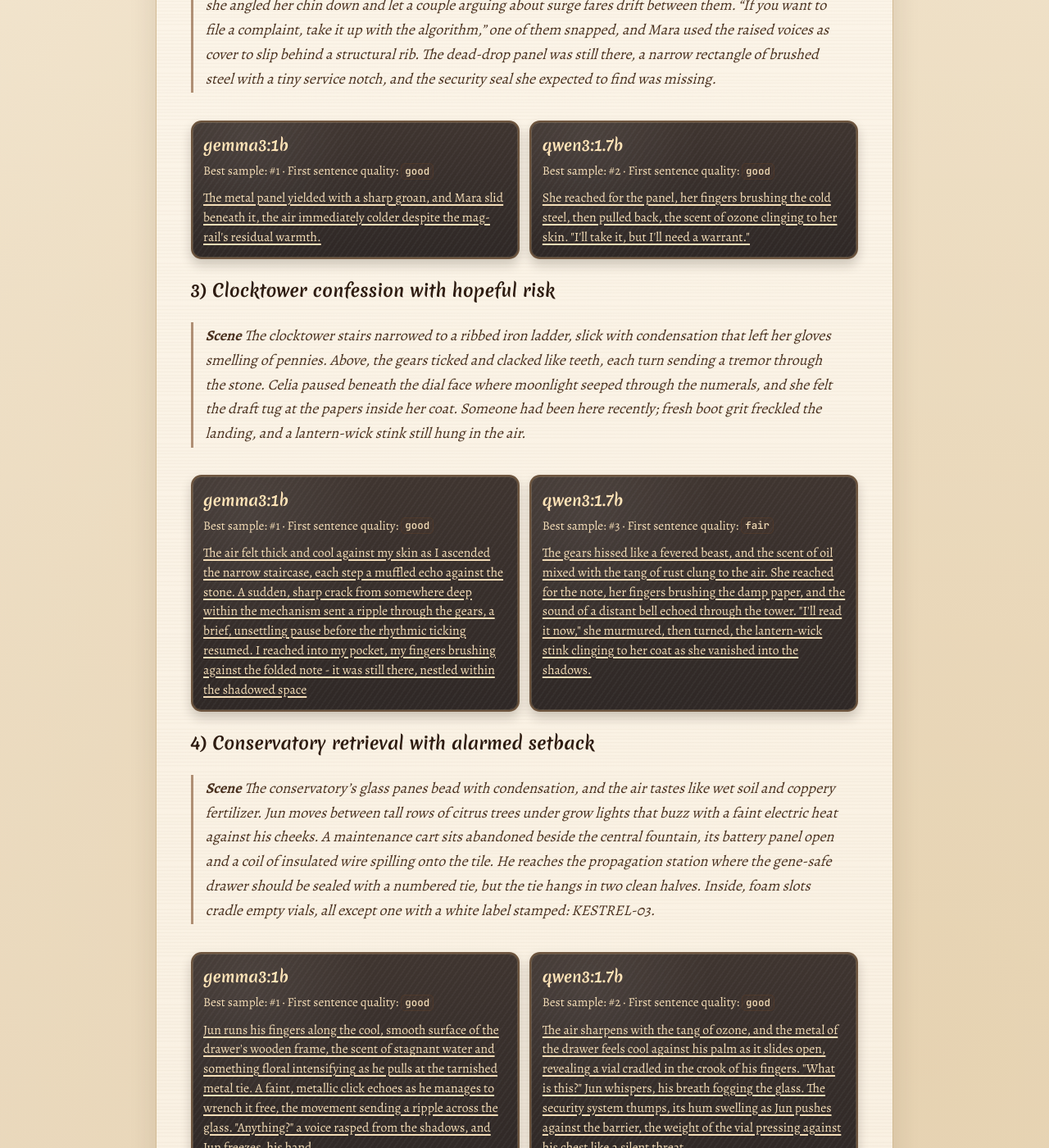
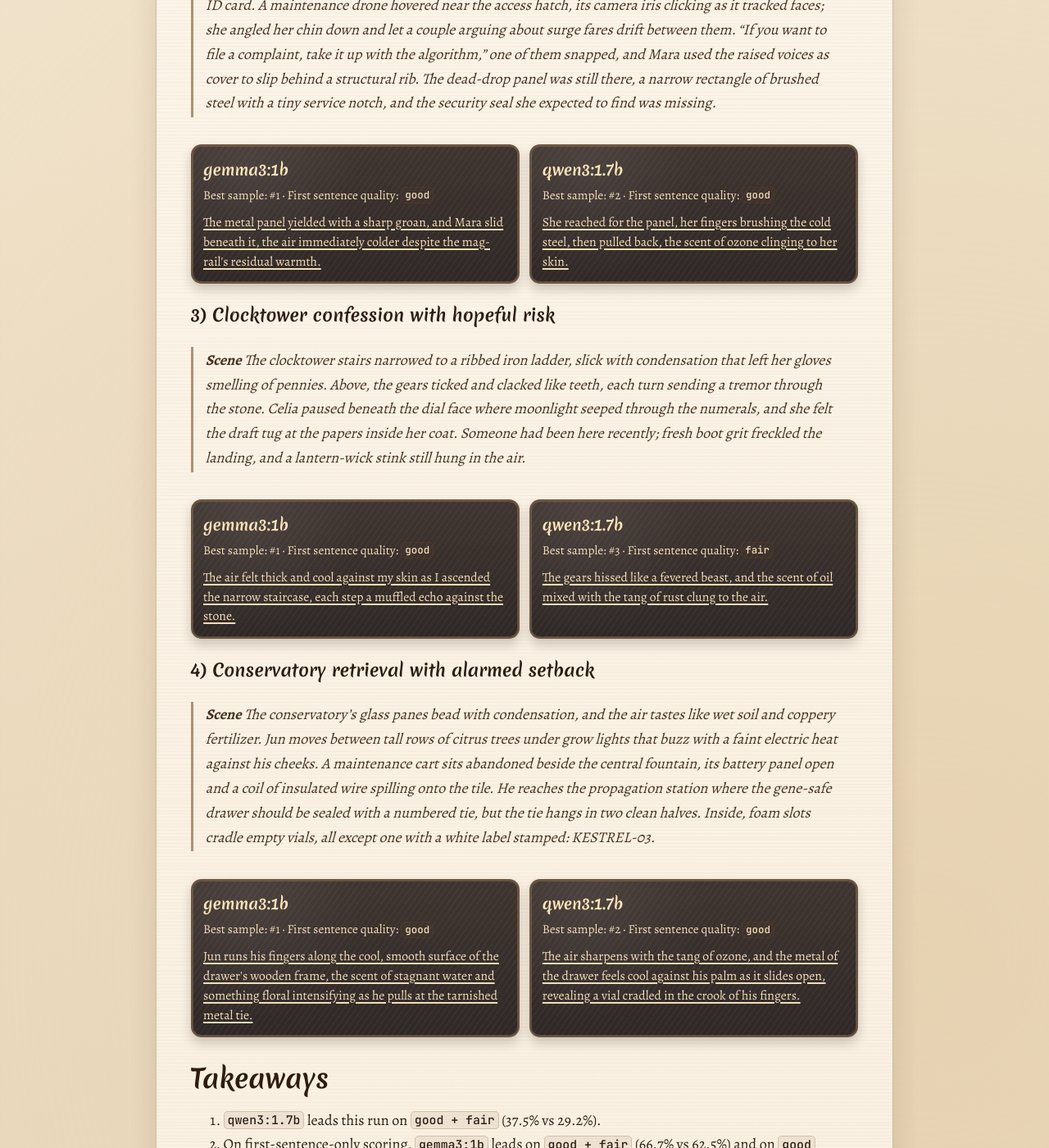
Before and after one commit to tkellehe/tkellehe.github.io, a Jekyll site: the page built from _posts/2026-02-23-writing-experiment-gemma3-1b-vs-qwen3-1-7b.md, in a window 1280 px wide and 1400 px high, scrolled down 3701 px. Shown: the whole window at 82% size. Built offline with Jekyll 4.4.1, drawn with Linux system fonts in a browser that asks for light colours; some of the changed text lies outside the part shown.

Commit message:
feat: cleaner excerpts

```diff
--- a/_posts/2026-02-23-writing-experiment-gemma3-1b-vs-qwen3-1-7b.md
+++ b/_posts/2026-02-23-writing-experiment-gemma3-1b-vs-qwen3-1-7b.md
@@ -199,7 +199,7 @@ Best picks are selected by `firstSentenceQuality` for each model and case. When
   <div class="chalk-panel excerpt-card">
     <h3>qwen3:1.7b</h3>
     <p class="panel-foot excerpt-meta">Best sample: #2 · First sentence quality: <code>good</code></p>
-    <p class="excerpt-output"><u>She reached for the panel, her fingers brushing the cold steel, then pulled back, the scent of ozone clinging to her skin. "I'll take it, but I'll need a warrant."</u></p>
+    <p class="excerpt-output"><u>She reached for the panel, her fingers brushing the cold steel, then pulled back, the scent of ozone clinging to her skin.</u></p>
   </div>
 </div>
 
@@ -214,12 +214,12 @@ Best picks are selected by `firstSentenceQuality` for each model and case. When
   <div class="chalk-panel excerpt-card">
     <h3>gemma3:1b</h3>
     <p class="panel-foot excerpt-meta">Best sample: #1 · First sentence quality: <code>good</code></p>
-    <p class="excerpt-output"><u>The air felt thick and cool against my skin as I ascended the narrow staircase, each step a muffled echo against the stone. A sudden, sharp crack from somewhere deep within the mechanism sent a ripple through the gears, a brief, unsettling pause before the rhythmic ticking resumed. I reached into my pocket, my fingers brushing against the folded note - it was still there, nestled within the shadowed space</u></p>
+    <p class="excerpt-output"><u>The air felt thick and cool against my skin as I ascended the narrow staircase, each step a muffled echo against the stone.</u></p>
   </div>
   <div class="chalk-panel excerpt-card">
     <h3>qwen3:1.7b</h3>
     <p class="panel-foot excerpt-meta">Best sample: #3 · First sentence quality: <code>fair</code></p>
-    <p class="excerpt-output"><u>The gears hissed like a fevered beast, and the scent of oil mixed with the tang of rust clung to the air. She reached for the note, her fingers brushing the damp paper, and the sound of a distant bell echoed through the tower. "I'll read it now," she murmured, then turned, the lantern-wick stink clinging to her coat as she vanished into the shadows.</u></p>
+    <p class="excerpt-output"><u>The gears hissed like a fevered beast, and the scent of oil mixed with the tang of rust clung to the air.</u></p>
   </div>
 </div>
 
@@ -235,12 +235,12 @@ Best picks are selected by `firstSentenceQuality` for each model and case. When
   <div class="chalk-panel excerpt-card">
     <h3>gemma3:1b</h3>
     <p class="panel-foot excerpt-meta">Best sample: #1 · First sentence quality: <code>good</code></p>
-    <p class="excerpt-output"><u>Jun runs his fingers along the cool, smooth surface of the drawer's wooden frame, the scent of stagnant water and something floral intensifying as he pulls at the tarnished metal tie. A faint, metallic click echoes as he manages to wrench it free, the movement sending a ripple across the glass. "Anything?" a voice rasped from the shadows, and Jun freezes, his hand</u></p>
+    <p class="excerpt-output"><u>Jun runs his fingers along the cool, smooth surface of the drawer's wooden frame, the scent of stagnant water and something floral intensifying as he pulls at the tarnished metal tie.</u></p>
   </div>
   <div class="chalk-panel excerpt-card">
     <h3>qwen3:1.7b</h3>
     <p class="panel-foot excerpt-meta">Best sample: #2 · First sentence quality: <code>good</code></p>
-    <p class="excerpt-output"><u>The air sharpens with the tang of ozone, and the metal of the drawer feels cool against his palm as it slides open, revealing a vial cradled in the crook of his fingers. "What is this?" Jun whispers, his breath fogging the glass. The security system thumps, its hum swelling as Jun pushes against the barrier, the weight of the vial pressing against his chest like a silent threat.</u></p>
+    <p class="excerpt-output"><u>The air sharpens with the tang of ozone, and the metal of the drawer feels cool against his palm as it slides open, revealing a vial cradled in the crook of his fingers.</u></p>
   </div>
 </div>
 
```
Also changed, not shown: other parts of _posts/2026-02-23-writing-experiment-gemma3-1b-vs-qwen3-1-7b.md (+1 -1 lines).
